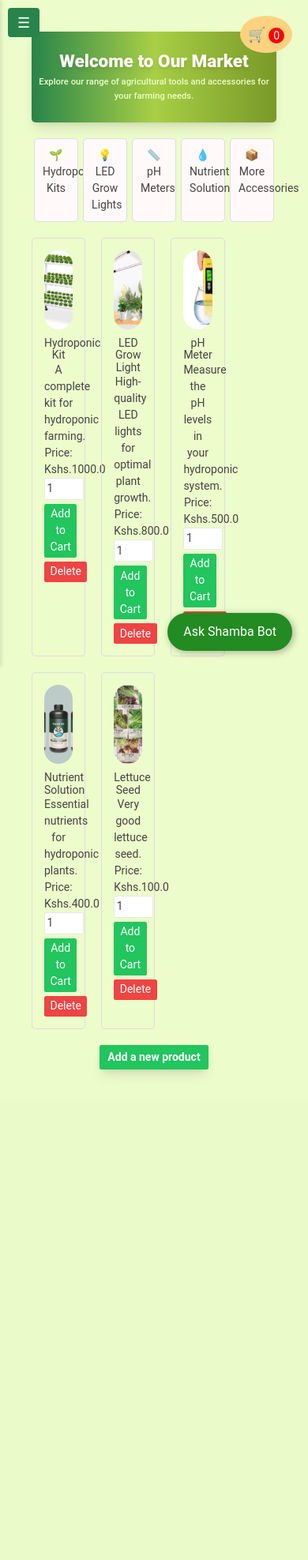
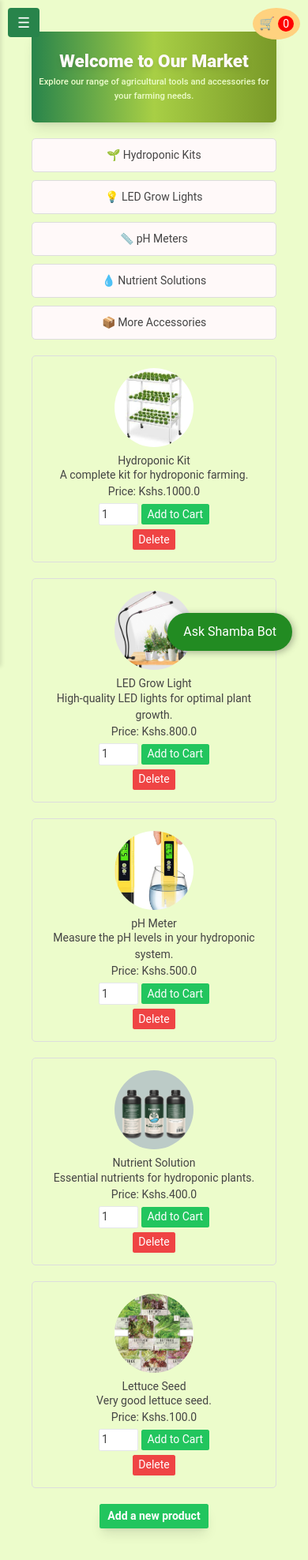
Before and after one commit to CollinsAnyona/shamba-salama, a Flask app: page /market in a window 390 px wide. Shown: the whole page at 79% size. Before the commit the page ends 1360 px from the top, so only its background shows below. Run offline with Flask 3, Linux system fonts and the light colour scheme; some libraries are stand-ins or nearby versions.

Commit message:
marketplace responsiveness

```diff
--- a/app/static/css/dashboard.css
+++ b/app/static/css/dashboard.css
@@ -275,3 +275,36 @@ a {
   background-color: var(--error-background);
   color: white;
 }
+
+@media (max-width: 1024px) {
+  .product-item {
+    width: 45%;
+  }
+
+  .card {
+    width: 45%;
+  }
+}
+
+@media (max-width: 640px) {
+  .product-item {
+    width: 100%;
+  }
+
+  .card {
+    width: 100%;
+  }
+
+  .info-cards {
+    flex-direction: column;
+    align-items: center;
+    gap: 10px;
+  }
+
+  .cart-button {
+    right: 10px;
+    top: 10px;
+    font-size: 16px;
+    padding: 8px;
+  }
+}
```
